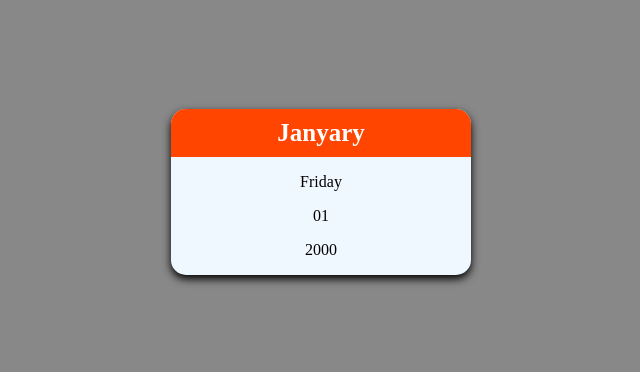
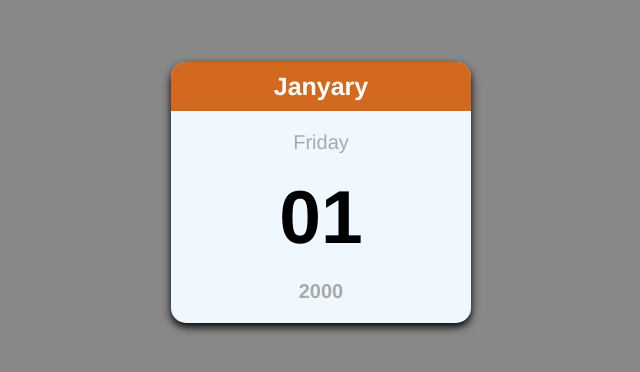
Before and after one commit to ahammedshorif/mini-calender, a plain HTML site: page index.html in a window 1280 px wide. Shown: the part 208-580 px from the top of the page, without its empty margins (319-959 px from the left). Drawn offline with Linux system fonts and the light colour scheme.

Commit message:
commit 4 css done

```diff
--- a/style.css
+++ b/style.css
@@ -5,6 +5,7 @@ body{
     height: 100vh;
     align-items: center;
     background-color: #888 ;
+    font-family:'Franklin Gothic Medium', 'Arial Narrow', Arial, sans-serif;
 
 }
 .calendar-container{
@@ -17,10 +18,29 @@ body{
 }
 .month-name{
     margin: 0;
-    background-color: orangered;
+    background-color: #d2691e;
     color: white;
     padding:10px;
     font-size: 25px;
     font-weight: bold;
 
 }
+
+.day-name{
+    font-size: 20px;
+    color: darkgray ;
+
+}
+.day-number{
+    margin: 0px;
+    font-size: 75px;
+    font-weight: bold;
+
+}
+
+.year{
+    margin: 20px 0px;
+    font-size: 20px;
+    color: darkgrey;
+    font-weight: bold;
+}
```
